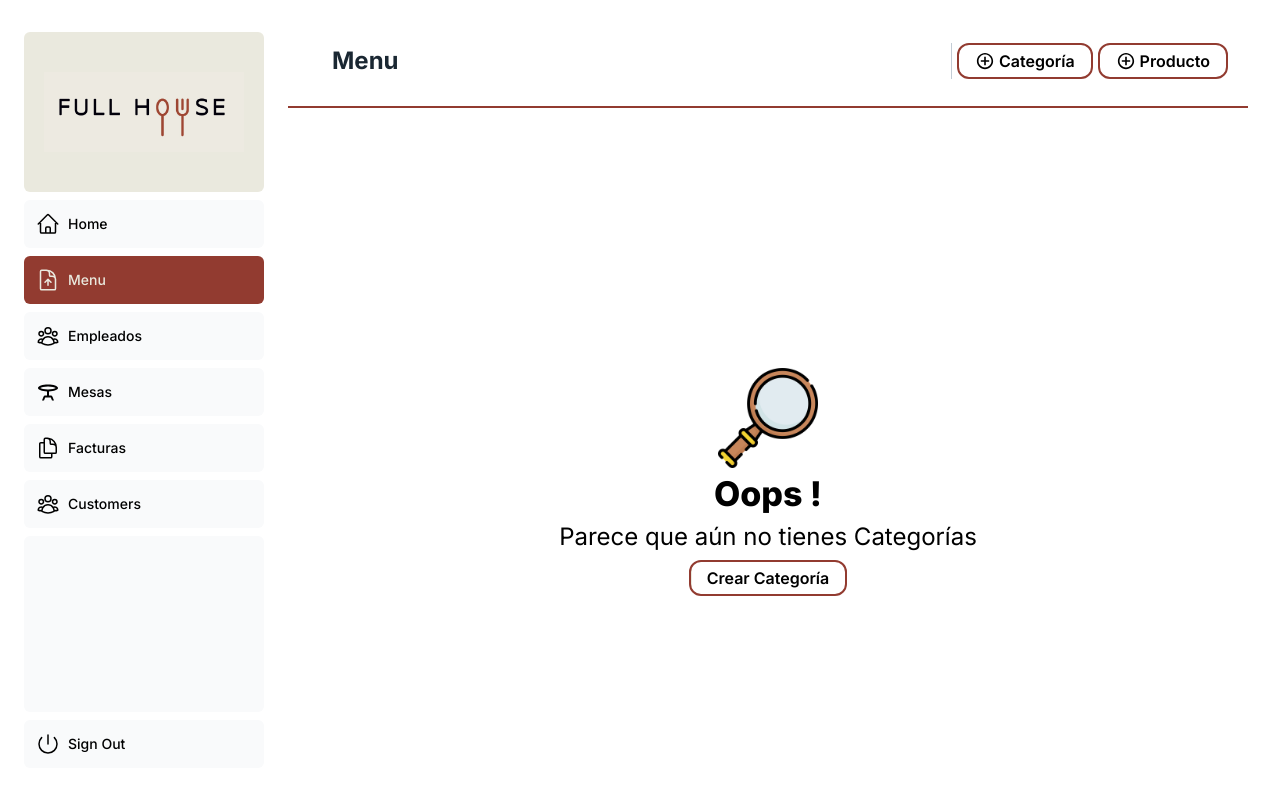
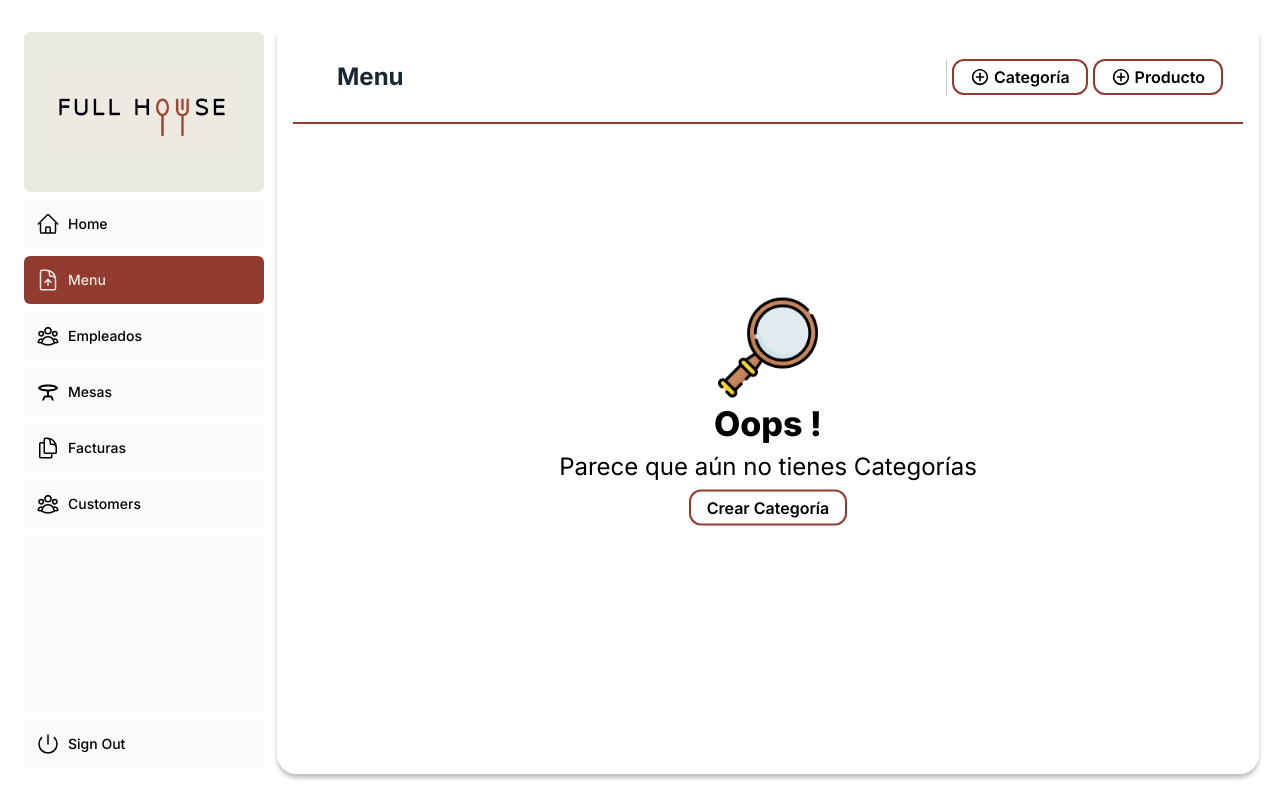
Before and after one commit to Jesuscrist420/Full-House-Frontend, a Next.js app: page /dashboard/menu in a window 1280 px wide. Shown: the top 800 px of the page. Built offline with nearby package versions, Linux system fonts and the light colour scheme; a web font is replaced by a local one.

Commit message:
Sticky navbar & styles empty page

```diff
--- a/src/app/components/atoms/commonHeader/CommonHeader.module.scss
+++ b/src/app/components/atoms/commonHeader/CommonHeader.module.scss
@@ -1,5 +1,7 @@
 .header{
-    position: relative;
+    z-index: 1;
+    position: sticky;
+    top: 0;
     width: -webkit-fill-available;
     height: fit-content;
     flex-wrap: wrap;
@@ -8,6 +10,7 @@
     justify-content: space-between;
     padding: 5px 20px;
     border-bottom: 2px solid rgba(146, 59, 48);
+    background: rgba(255, 255, 255);
 }
 
 
--- a/src/app/components/atoms/emptyPage/EmptyPage.module.scss
+++ b/src/app/components/atoms/emptyPage/EmptyPage.module.scss
@@ -1,9 +1,12 @@
 .container{
     display: flex;
+    position: relative;
     flex-direction: column;
     align-items: center;
     justify-content: center;
-    height: -webkit-fill-available;;
+    left: 50%;
+    top: 40%;
+    transform: translate(-50%, -50%);
 }
 
 .alert{
--- a/src/app/components/atoms/emptyPage/EmptyPage.tsx
+++ b/src/app/components/atoms/emptyPage/EmptyPage.tsx
@@ -7,7 +7,7 @@ type menuEmptyProps = {
     emptyPage: string,
 }
 
-const EmptyPage = ({handleClick, emptyPage}:menuEmptyProps) => {
+const EmptyPage = ({ handleClick, emptyPage }: menuEmptyProps) => {
 
     const containerStyles = classNames(styles.container, 'mt-16 sm:mt-16 md:mt-0')
 
--- a/src/app/dashboard/employees/page.tsx
+++ b/src/app/dashboard/employees/page.tsx
@@ -20,7 +20,6 @@ const Page = () => {
                 <CommonHeaderButton text="Empleado" handleClick={handleAddEmployee} />
             </CommonHeader>
             <EmptyPage handleClick={handleAddEmployee} emptyPage="Empleados" />
-            <p>Employees Page</p>
             <RightBar isOpen={addEmployeeIsOpen} setIsOpen={setAddEmployeeIsOpen} title='Crear Empleado'>
                 {/* <AddEmployeeForm setAddEmployeeIsOpen={setAddEmployeeIsOpen} /> */}
             </RightBar>
--- a/src/app/dashboard/layout.tsx
+++ b/src/app/dashboard/layout.tsx
@@ -4,11 +4,11 @@ import classNames from 'classnames';
 
 export default function Layout({ children }: { children: React.ReactNode }) {
 
-  const rightPanelStyles = classNames(styles.noScrollbar, styles.body,  "flex-grow pb-4 pl-4 pr-4 overflow-auto");
+  const rightPanelStyles = classNames(styles.noScrollbar, styles.body, styles.pageContainer,"flex-grow pb-4 pl-4 pr-4 overflow-y-auto");
 
   return (
-    <div className="flex h-screen flex-col md:flex-row md:overflow-hidden">
-      <div className="w-full flex-none md:w-64">
+    <div className="flex h-screen flex-col md:flex-row md:overflow-hidden relative">
+      <div className="w-full flex-none md:w-64 relative">
         <SideNav />
       </div>
       <div className={rightPanelStyles}>{children}</div>
--- a/src/app/home.module.scss
+++ b/src/app/home.module.scss
@@ -6,7 +6,13 @@
     height: -webkit-fill-available;
     min-width: 490px;
 }
-
+.pageContainer{
+    position: relative;
+    border-radius: 0 0 20px 20px;
+    background: rgba(255, 255, 255, .85);
+    box-shadow: 0 4px 4px #00000040;
+    margin: 16px 5px 10px 5px;
+}
 .body {
     height: -webkit-fill-available;
 }
--- a/src/app/layout.tsx
+++ b/src/app/layout.tsx
@@ -10,11 +10,11 @@ export default function RootLayout({
 }) {
   return (
     <html lang="en" className={styles.html}>
-      <body className={`${inter.className} antialiased ${styles.body}`}>
-        <main className={styles.mainContent}>
+      <body className={`${inter.className} antialiased ${styles.body} absolute`}>
+        <main className={`${styles.mainContent} relative`}>
           {children}
         </main>
-        <div className='p-6'>
+        <div className='pb-6 pr-6 pl-6 relative'>
           <Footer />
         </div>
       </body>
```
